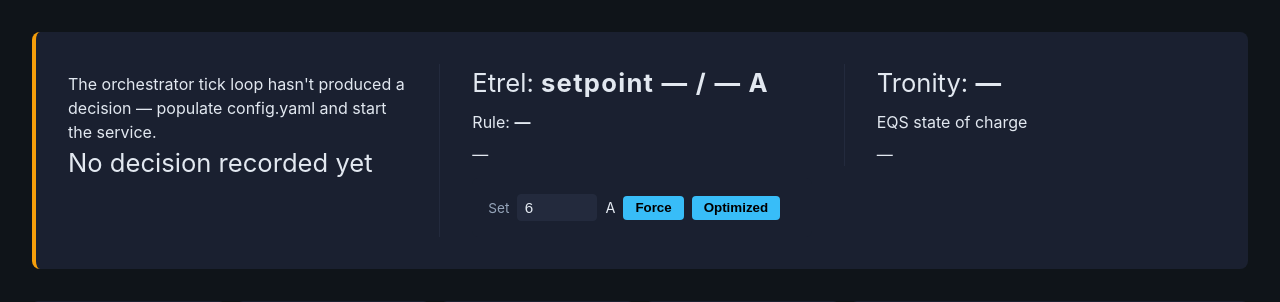
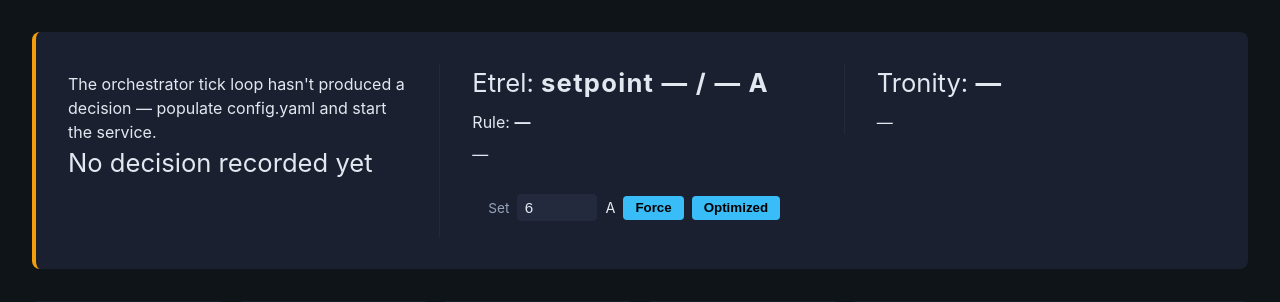
Before and after one commit to Avincki/HomeEnergyCenter, a Python web app: template src/energy_orchestrator/web/templates/dashboard.html in a window 1280 px wide. Shown: the part 63-365 px from the top of the page. Run offline with Jinja, Linux system fonts and the light colour scheme; the template is opened without the code that fills it, so the values that code supplies are empty.

Commit message:
dashboard: drop EQS caption and SolarEdge rule-name line
Removes the static "EQS state of charge" caption under the Tronity
tile (redundant with the live status line below it) and the
"<rule_fired>" line under the SolarEdge headline (e.g.
"battery_low_soc") — the reason line already explains the decision in
plain language.

Co-Authored-By: Claude Sonnet 5 <noreply@anthropic.com>

```diff
--- a/src/energy_orchestrator/web/static/dashboard.js
+++ b/src/energy_orchestrator/web/static/dashboard.js
@@ -715,14 +715,11 @@
         if (decision) {
             setHidden("state-empty-headline", true);
             setHidden("state-headline", false);
-            setHidden("state-rule", false);
             setText("state-text", String(decision.state || "").toUpperCase());
-            setText("state-rule", decision.rule_fired || "");
             setText("state-reason", decision.reason || "");
         } else {
             setHidden("state-empty-headline", false);
             setHidden("state-headline", true);
-            setHidden("state-rule", true);
             setText("state-reason",
                 "The orchestrator tick loop hasn't produced a decision — " +
                 "populate config.yaml and start the service.");
--- a/src/energy_orchestrator/web/static/style.css
+++ b/src/energy_orchestrator/web/static/style.css
@@ -105,7 +105,6 @@ section h2 {
     letter-spacing: 0.05em;
 }
 
-.state-rule { color: var(--muted); margin-top: 0.5rem; font-family: monospace; }
 .state-reason { margin-top: 0.5rem; }
 .state-col-right strong { color: var(--text); }
 
--- a/src/energy_orchestrator/web/templates/dashboard.html
+++ b/src/energy_orchestrator/web/templates/dashboard.html
@@ -12,7 +12,6 @@
             SolarEdge: <strong id="state-text">{% if decision %}{{ decision.state | upper }}{% endif %}</strong>
             <span class="override-flag" id="state-override-flag" {% if not override.active %}hidden{% endif %}>override: <span id="state-override-mode">{{ override.mode }}</span></span>
         </div>
-        <div class="state-rule" id="state-rule" {% if not decision %}hidden{% endif %}>{% if decision %}{{ decision.rule_fired }}{% endif %}</div>
         <div class="state-reason" id="state-reason">{% if decision %}{{ decision.reason }}{% else %}The orchestrator tick loop hasn't produced a decision &mdash; populate config.yaml and start the service.{% endif %}</div>
         <div class="state-headline" id="state-empty-headline" {% if decision %}hidden{% endif %}>No decision recorded yet</div>
         <div class="state-reason se-limit" id="se-limit-line" hidden>
@@ -45,7 +44,6 @@
         <div class="state-headline">
             Tronity: <strong id="state-ev-soc">{% if reading and reading.ev_soc_pct is not none %}{{ "%.0f" | format(reading.ev_soc_pct) }}%{% else %}&mdash;{% endif %}</strong>
         </div>
-        <div class="state-reason">EQS state of charge</div>
         <div class="state-reason" id="state-ev-meta">&mdash;</div>
     </div>
 </section>
```
Also changed, not shown: tests/integration/test_web_app.py (+1 -1 lines).
